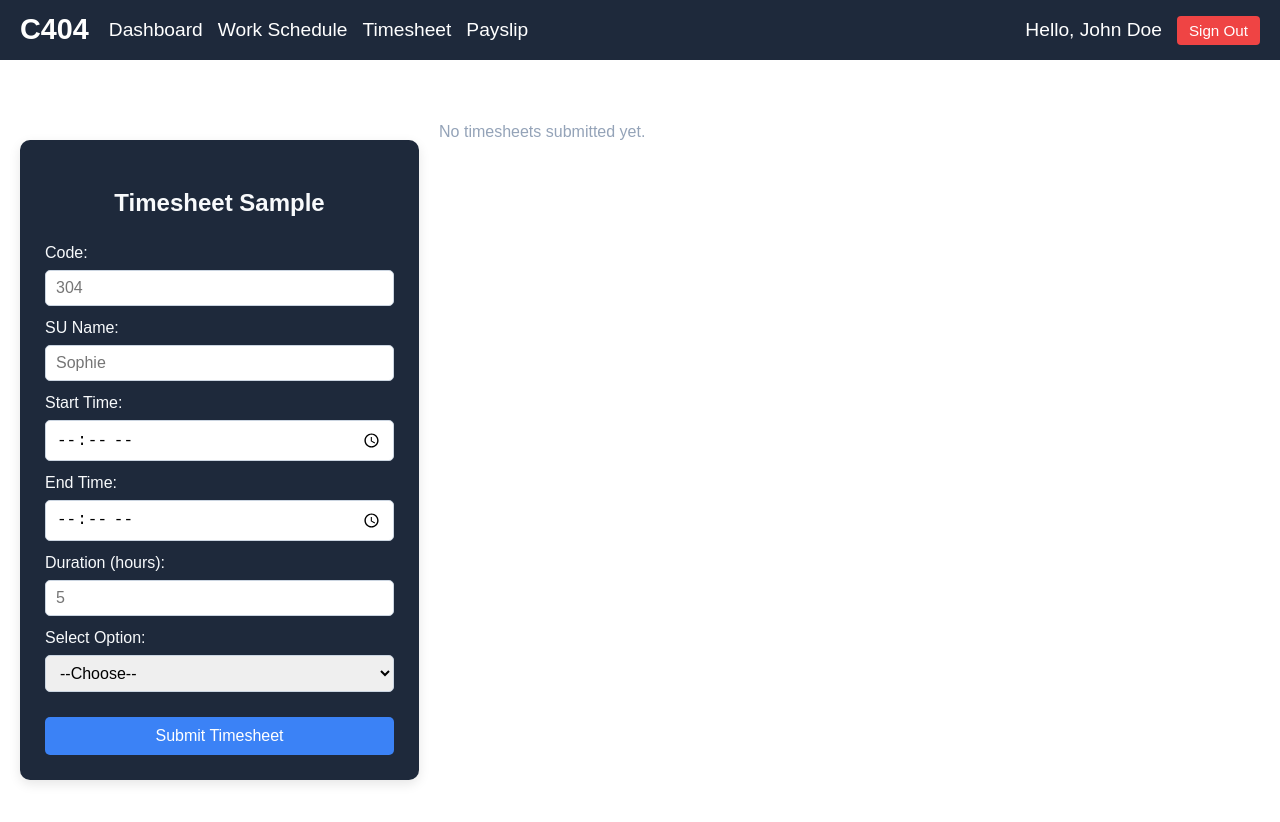
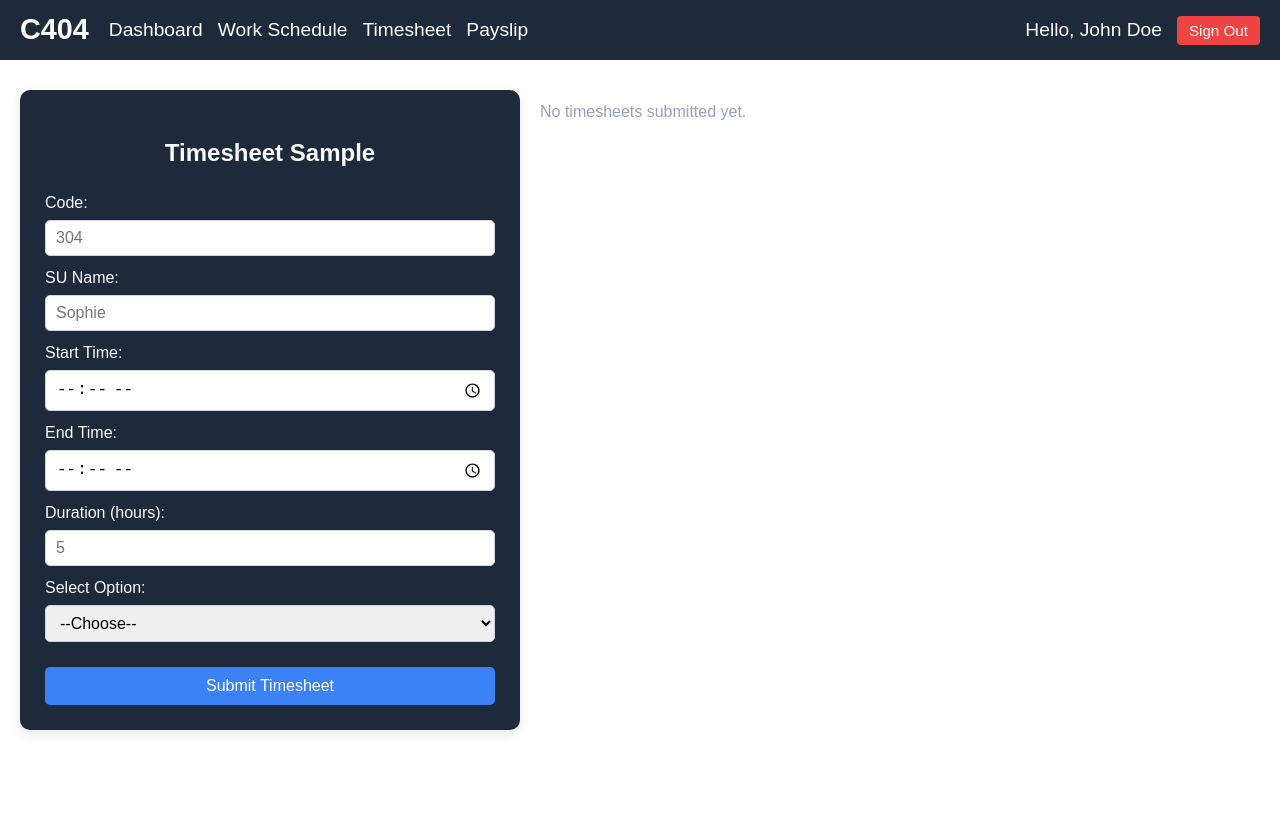
Before and after one commit to mech03/KKTimesheets, a React (Vite) app: page / in a window 1280 px wide. Shown: the top 822 px of the page. Built offline with nearby package versions, Linux system fonts and the light colour scheme.

Commit message:
timesheet view changed

```diff
--- a/src/App.jsx
+++ b/src/App.jsx
@@ -20,9 +20,10 @@ function App() {
       <div
         style={{
           display: "flex",
-          flexWrap: "wrap",
           gap: "20px",
-          padding: "20px",
+          padding: "10px 20px",
+          marginTop: "0",
+          minHeight: "calc(100vh - 60px)",
         }}
       >
         <TimesheetForm onSubmit={handleTimesheetSubmit} />
--- a/src/Pages/TimesheetDisplay.css
+++ b/src/Pages/TimesheetDisplay.css
@@ -1,12 +1,14 @@
 .timesheet-display-container {
-    max-width: 450px;
-    margin: 30px auto;
+    max-width: 600px;
+    min-width: 400px;
     padding: 25px;
+    flex: 1;
     background-color: #1e293b;
     border-radius: 10px;
     box-shadow: 0 4px 12px rgba(0, 0, 0, 0.3);
     font-family: Arial, sans-serif;
     color: #f8fafc;
+    height: fit-content;
   }
 
   .timesheet-display-container h2 {
--- a/src/Pages/TimesheetForm.css
+++ b/src/Pages/TimesheetForm.css
@@ -1,11 +1,13 @@
 .timesheet-container {
-    max-width: 450px;
-    margin: 30px auto;
+    max-width: 600px;
+    min-width: 450px;
     padding: 25px;
+    flex: 1;
     background-color: #1e293b;
     border-radius: 10px;
     box-shadow: 0 4px 12px rgba(0, 0, 0, 0.1);
     font-family: Arial, sans-serif;
+    height: fit-content;
   }
 
   .timesheet-container h2 {
```
